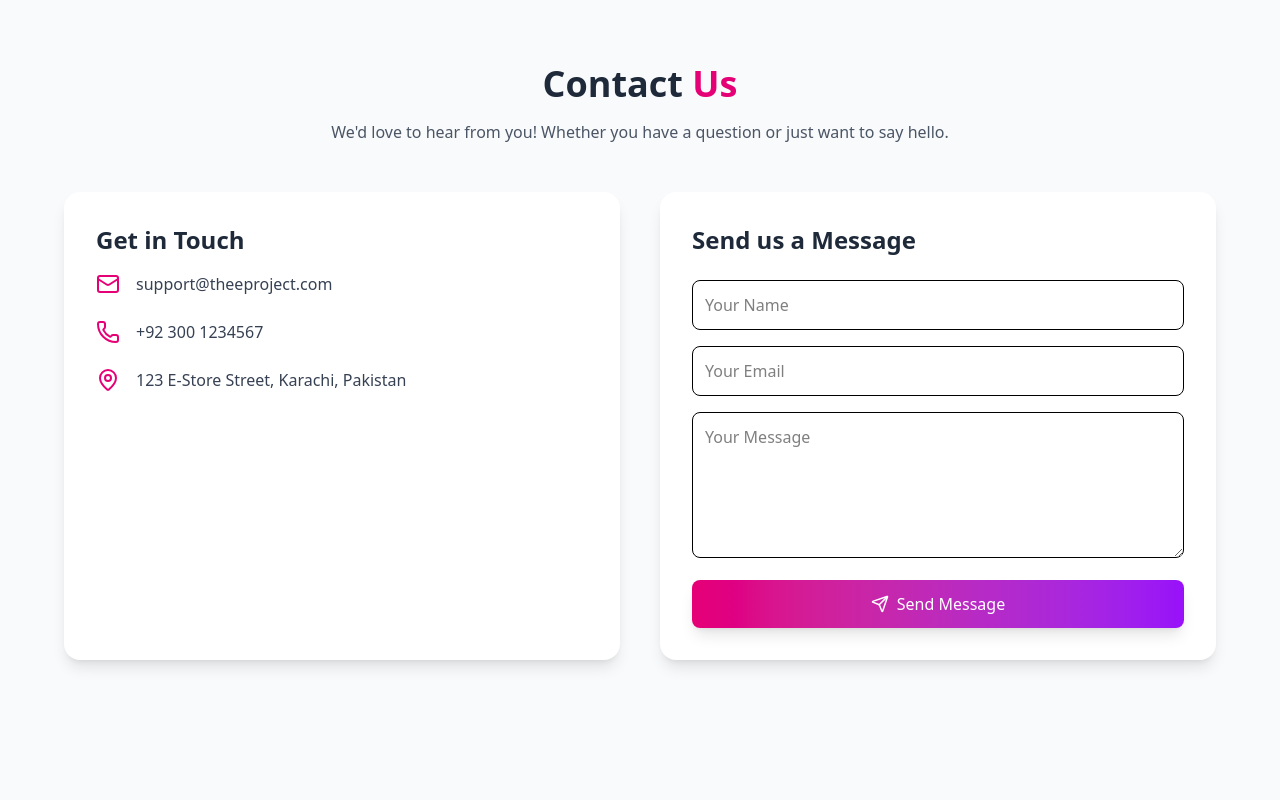
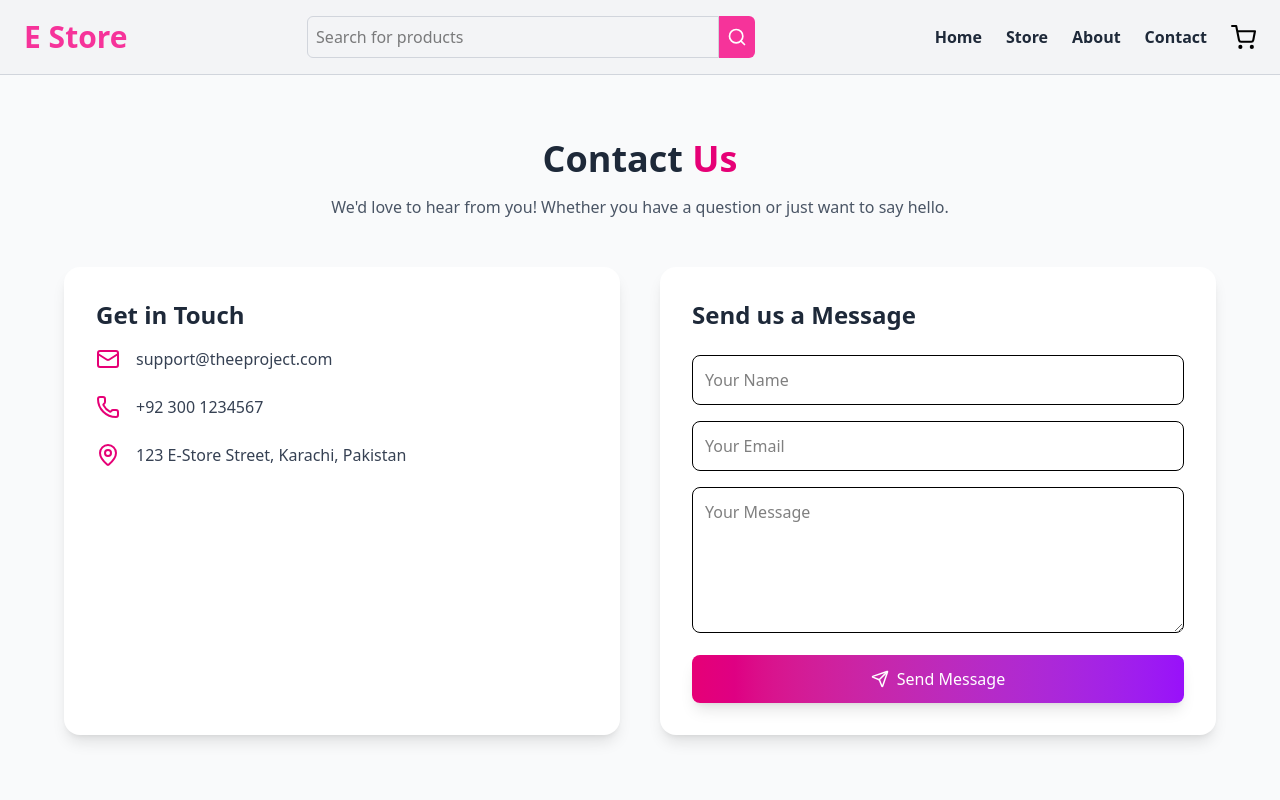
Before and after one commit to Muhammad-Fakhar-Khan/shopkeeper, a Next.js app: page /contact in a window 1280 px wide. Shown: the top 800 px of the page. Built offline with nearby package versions, Linux system fonts and the light colour scheme.

Commit message:
Describe what you updated

```diff
--- a/jsconfig.json
+++ b/jsconfig.json
@@ -1,5 +1,6 @@
 {
   "compilerOptions": {
+    "jsx": "react",
     "baseUrl": ".",
     "paths": {
       "@/*": ["src/*"]
--- a/package.json
+++ b/package.json
@@ -9,8 +9,10 @@
     "lint": "eslint"
   },
   "dependencies": {
+    "emailjs-com": "^3.2.0",
     "lucide-react": "^0.544.0",
     "next": "15.5.3",
+    "nodemailer": "^7.0.6",
     "react": "19.1.0",
     "react-dom": "19.1.0",
     "react-icons": "^5.5.0"
--- a/src/app/components/Header.jsx
+++ b/src/app/components/Header.jsx
@@ -1,94 +1,110 @@
 "use client";
 import React, { useState } from "react";
-import { Mail, Phone, MapPin, Send } from "lucide-react"; // nice icons
+import { FiSearch, FiShoppingCart, FiMenu, FiX } from "react-icons/fi";
+import Container from "./Container";
+import Link from "next/link";
+import { useCart } from "@/context/CartContext"; // ✅ import context
 
-export default function ContactPage() {
-  const [formData, setFormData] = useState({ name: "", email: "", message: "" });
-  const [status, setStatus] = useState("");
+export default function Header() {
+  const [menuOpen, setMenuOpen] = useState(false);
+  const { cart } = useCart(); // ✅ get cart state
 
-  const handleChange = (e) => {
-    setFormData({ ...formData, [e.target.name]: e.target.value });
-  };
-
-  const handleSubmit = (e) => {
-    e.preventDefault();
-    // Placeholder → replace with EmailJS or API call
-    setStatus("✅ Your message has been sent!");
-    setFormData({ name: "", email: "", message: "" });
-  };
+  // total items in cart
+  const cartCount = cart.reduce((acc, item) => acc + item.quantity, 0);
 
   return (
-    <div className="min-h-screen bg-gray-50 py-16 px-6">
-      <div className="max-w-6xl mx-auto">
-        <h1 className="text-4xl font-bold text-center mb-4 text-gray-800">
-          Contact <span className="text-pink-600">Us</span>
-        </h1>
-        <p className="text-center text-gray-600 mb-12">
-          We'd love to hear from you! Whether you have a question or just want to say hello.
-        </p>
+    <header className="bg-gray-100 border-b border-gray-300 py-4 px-6">
+      <Container className="flex items-center justify-between">
+        {/* Logo */}
+        <span className="text-3xl font-bold text-pink-500">E Store</span>
 
-        <div className="grid grid-cols-1 md:grid-cols-2 gap-10">
-          {/* Left: Contact Info */}
-          <div className="bg-white p-8 rounded-2xl shadow-lg space-y-6">
-            <h2 className="text-2xl font-semibold text-gray-800 mb-4">Get in Touch</h2>
-            <div className="flex items-center gap-4">
-              <Mail className="text-pink-600" />
-              <a href="mailto:support@theeproject.com" className="text-gray-700 hover:text-pink-600">
-                support@theeproject.com
-              </a>
-            </div>
-            <div className="flex items-center gap-4">
-              <Phone className="text-pink-600" />
-              <span className="text-gray-700">+92 300 1234567</span>
-            </div>
-            <div className="flex items-center gap-4">
-              <MapPin className="text-pink-600" />
-              <span className="text-gray-700">123 E-Store Street, Karachi, Pakistan</span>
+        {/* Search Bar (hidden on small screens) */}
+        <div className="hidden md:flex flex-1 max-w-md mx-6">
+          <div className="flex w-full">
+            <input
+              type="text"
+              placeholder="Search for products"
+              className="flex-1 border border-gray-300 rounded-l-md p-2 focus:outline-none focus:border-pink-500"
+            />
+            <button className="bg-pink-500 text-white p-2 rounded-r-md hover:bg-pink-600">
+              <FiSearch size={20} />
+            </button>
           </div>
         </div>
 
-          {/* Right: Contact Form */}
-          <div className="bg-white p-8 rounded-2xl shadow-lg">
-            <h2 className="text-2xl font-semibold text-gray-800 mb-6">Send us a Message</h2>
-            <form onSubmit={handleSubmit} className="space-y-4">
+        {/* Desktop Nav */}
+        <nav className="hidden md:flex items-center gap-6">
+          <Link href="/" className="font-semibold text-gray-800 hover:text-pink-500">
+            Home
+          </Link>
+          <Link href="/store" className="font-semibold text-gray-800 hover:text-pink-500">
+            Store
+          </Link>
+          <Link href="/about" className="font-semibold text-gray-800 hover:text-pink-500">
+            About
+          </Link>
+          <Link href="/contact" className="font-semibold text-gray-800 hover:text-pink-500">
+            Contact
+          </Link>
+          <Link href="/cart" className="relative">
+            <FiShoppingCart size={25} />
+            {cartCount > 0 && (
+              <span className="absolute -top-2 -right-2 bg-red-500 text-white rounded-full w-5 h-5 flex items-center justify-center text-xs">
+                {cartCount}
+              </span>
+            )}
+          </Link>
+        </nav>
+
+        {/* Mobile Hamburger */}
+        <button
+          className="md:hidden text-gray-800"
+          onClick={() => setMenuOpen(!menuOpen)}
+        >
+          {menuOpen ? <FiX size={28} /> : <FiMenu size={28} />}
+        </button>
+      </Container>
+
+      {/* Mobile Menu */}
+      {menuOpen && (
+        <div className="md:hidden mt-4 px-6 space-y-4">
+          {/* Mobile Search */}
+          <div className="flex">
             <input
               type="text"
-                name="name"
-                placeholder="Your Name"
-                value={formData.name}
-                onChange={handleChange}
-                className="w-full border rounded-lg p-3 focus:outline-none focus:ring-2 focus:ring-pink-500"
-                required
+              placeholder="Search for products"
+              className="flex-1 border border-gray-300 rounded-l-md p-2 focus:outline-none focus:border-pink-500"
             />
-              <input
-                type="email"
-                name="email"
-                placeholder="Your Email"
-                value={formData.email}
-                onChange={handleChange}
-                className="w-full border rounded-lg p-3 focus:outline-none focus:ring-2 focus:ring-pink-500"
-                required
-              />
-              <textarea
-                name="message"
-                placeholder="Your Message"
-                rows={5}
-                value={formData.message}
-                onChange={handleChange}
-                className="w-full border rounded-lg p-3 focus:outline-none focus:ring-2 focus:ring-pink-500"
-                required
-              />
-              <button
-                type="submit"
-                className="w-full flex items-center justify-center gap-2 bg-gradient-to-r from-pink-600 to-purple-600 text-white px-4 py-3 rounded-lg shadow-lg hover:opacity-90 transition"
-              >
-                <Send size={18} /> Send Message
+            <button className="bg-pink-500 text-white p-2 rounded-r-md hover:bg-pink-600">
+              <FiSearch size={20} />
             </button>
-            </form>
-            {status && <p className="mt-4 text-green-600">{status}</p>}
           </div>
+
+          {/* Mobile Nav Links */}
+          <nav className="flex flex-col gap-4">
+            <Link href="/" className="font-semibold text-gray-800 hover:text-pink-500">
+              Home
+            </Link>
+            <Link href="/store" className="font-semibold text-gray-800 hover:text-pink-500">
+              Store
+            </Link>
+            <Link href="/about" className="font-semibold text-gray-800 hover:text-pink-500">
+              About
+            </Link>
+            <Link href="/contact" className="font-semibold text-gray-800 hover:text-pink-500">
+              Contact
+            </Link>
+            <Link href="/cart" className="relative w-fit">
+              <FiShoppingCart size={25} />
+              {cartCount > 0 && (
+                <span className="absolute -top-2 -right-2 bg-red-500 text-white rounded-full w-5 h-5 flex items-center justify-center text-xs">
+                  {cartCount}
+                </span>
+              )}
+            </Link>
+          </nav>
         </div>
-      </div>
-    </div>
+      )}
+    </header>
   );
 }
--- a/src/app/contact/page.tsx
+++ b/src/app/contact/page.tsx
@@ -1,6 +1,6 @@
 "use client";
 import React, { useState } from "react";
-import { Mail, Phone, MapPin, Send } from "lucide-react"; // nice icons
+import { Mail, Phone, MapPin, Send } from "lucide-react";
 
 export default function ContactPage() {
   const [formData, setFormData] = useState({ name: "", email: "", message: "" });
@@ -10,11 +10,28 @@ export default function ContactPage() {
     setFormData({ ...formData, [e.target.name]: e.target.value });
   };
 
-  const handleSubmit = (e) => {
+  const handleSubmit = async (e) => {
     e.preventDefault();
-    // Placeholder → replace with EmailJS or API call
-    setStatus("✅ Your message has been sent!");
-    setFormData({ name: "", email: "", message: "" });
+
+    try {
+      const res = await fetch("/api/contact", {
+        method: "POST",
+        headers: { "Content-Type": "application/json" },
+        body: JSON.stringify(formData),
+      });
+
+      const data = await res.json();
+
+      if (res.ok) {
+        setStatus("✅ Your message has been sent!");
+        setFormData({ name: "", email: "", message: "" });
+      } else {
+        setStatus("❌ Failed to send message.");
+      }
+    } catch (err) {
+      console.error(err);
+      setStatus("❌ Failed to send message.");
+    }
   };
 
   return (
@@ -28,7 +45,7 @@ export default function ContactPage() {
         </p>
 
         <div className="grid grid-cols-1 md:grid-cols-2 gap-10">
-          {/* Left: Contact Info */}
+          {/* Contact Info */}
           <div className="bg-white p-8 rounded-2xl shadow-lg space-y-6">
             <h2 className="text-2xl font-semibold text-gray-800 mb-4">Get in Touch</h2>
             <div className="flex items-center gap-4">
@@ -45,20 +62,9 @@ export default function ContactPage() {
               <MapPin className="text-pink-600" />
               <span className="text-gray-700">123 E-Store Street, Karachi, Pakistan</span>
             </div>
-            <div className="mt-8">
-              <iframe
-                src="https://www.google.com/maps/embed?pb=!1m18!..."
-                width="100%"
-                height="200"
-                style={{ border: 0 }}
-                allowFullScreen=""
-                loading="lazy"
-                className="rounded-lg"
-              ></iframe>
-            </div>
           </div>
 
-          {/* Right: Contact Form */}
+          {/* Contact Form */}
           <div className="bg-white p-8 rounded-2xl shadow-lg">
             <h2 className="text-2xl font-semibold text-gray-800 mb-6">Send us a Message</h2>
             <form onSubmit={handleSubmit} className="space-y-4">
--- /dev/null
+++ b/src/app/contact/route.js
@@ -0,0 +1,32 @@
+import nodemailer from "nodemailer";
+
+export async function POST(req) {
+  const { name, email, message } = await req.json();
+
+  if (!name || !email || !message) {
+    return new Response(JSON.stringify({ message: "Missing fields" }), { status: 400 });
+  }
+
+  const transporter = nodemailer.createTransport({
+    service: "gmail",
+    auth: {
+      user: "fakharkhan3312@gmail.com", // your Gmail
+      pass: process.env.GMAIL_APP_PASSWORD
+    },
+  });
+
+  try {
+    await transporter.sendMail({
+      from: email,
+      to: "fakharkhan3312@gmail.com",
+      subject: `New message from ${name}`,
+      text: message,
+      html: `<p>${message}</p><p>From: ${name} (${email})</p>`,
+    });
+
+    return new Response(JSON.stringify({ message: "Email sent successfully" }), { status: 200 });
+  } catch (err) {
+    console.error(err);
+    return new Response(JSON.stringify({ message: "Email sending failed" }), { status: 500 });
+  }
+}
```
Also changed, not shown: 1 other file (tests, documents, lock files or other folders). Lines whose indentation alone changed are shown as unchanged.
